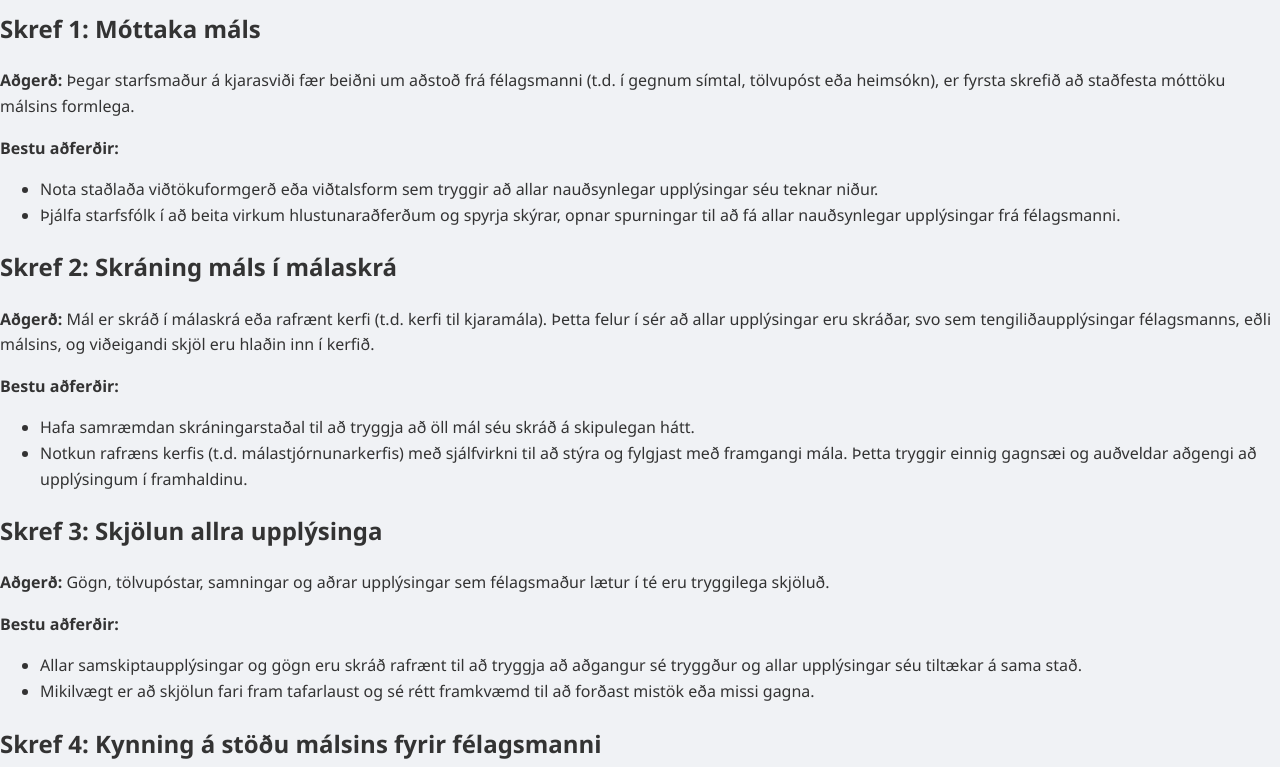
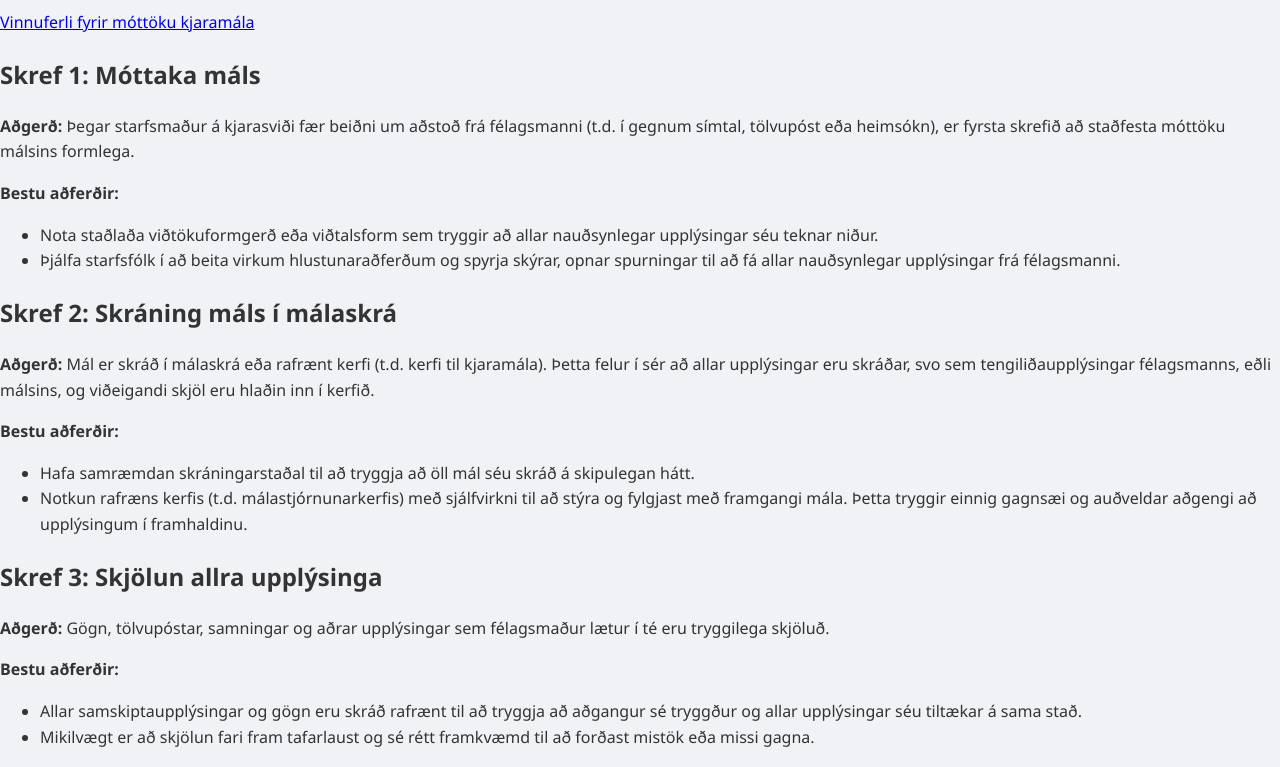
Before and after one commit to Magnussmari/eining_SOP, a plain HTML site: page kaflar/mottaka-kjaramala.html in a window 1280 px wide. Shown: the part 84-851 px from the top of the page. Drawn offline with Linux system fonts and the light colour scheme.

Commit message:
Update mottaka-kjaramala.html
Link to sharepoint

```diff
--- a/kaflar/mottaka-kjaramala.html
+++ b/kaflar/mottaka-kjaramala.html
@@ -8,6 +8,8 @@
 </head>
 <body>
     <h1>Vinnuferli fyrir móttöku kjaramála</h1>
+    <a href="https://einingidja.sharepoint.com/:w:/s/Kjarasvi/ERnSb7hkGKRCqHOw7-iG0nUBbjj_J17hA97H94t2ZElFng?e=4fVuTM" target="_blank">Vinnuferli fyrir móttöku kjaramála</a>
+
 
     <div class="step">
         <h2>Skref 1: Móttaka máls</h2>
```
